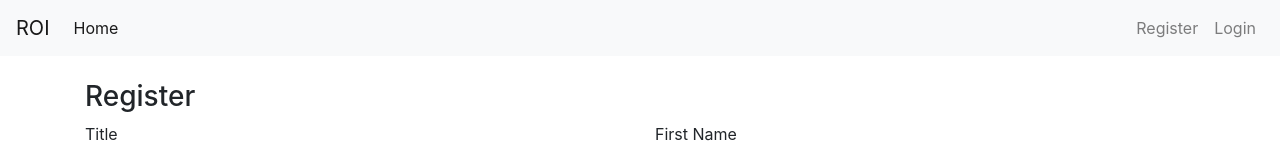
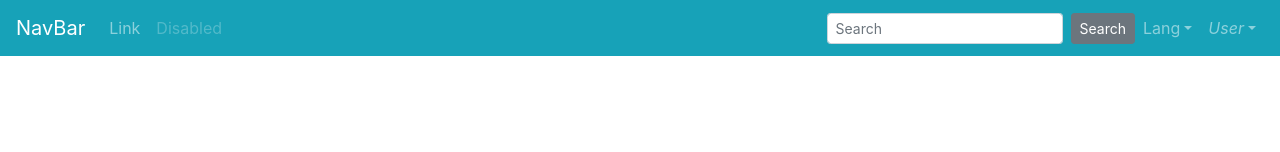
Before and after one commit to ghaffaru/training-roi, a Vue app: page / in a window 1280 px wide. Shown: the top 152 px of the page. Built offline with nearby package versions, Linux system fonts and the light colour scheme.

Commit message:
switch to bootstrap vue

```diff
--- a/package.json
+++ b/package.json
@@ -8,10 +8,12 @@
   },
   "dependencies": {
     "@popperjs/core": "^2.4.4",
+    "bootstrap-vue": "^2.17.3",
     "core-js": "^3.6.5",
-    "vue": "^2.6.11",
+    "vue": "^2.6.12",
     "vue-router": "^3.2.0",
     "vuejs-datepicker": "^1.6.2",
+    "vuelidate": "^0.7.5",
     "vuex": "^3.4.0"
   },
   "devDependencies": {
@@ -19,7 +21,7 @@
     "@vue/cli-plugin-router": "~4.5.0",
     "@vue/cli-plugin-vuex": "~4.5.0",
     "@vue/cli-service": "~4.5.0",
-    "bootstrap": "^4.0.0-beta",
+    "bootstrap": "^4.5.2",
     "jquery": "^3.5.1",
     "popper.js": "^1.16.1",
     "vue-template-compiler": "^2.6.11"
--- a/src/components/Navbar.vue
+++ b/src/components/Navbar.vue
@@ -1,7 +1,7 @@
 <template>
   <div>
-      <nav class="navbar navbar-expand-lg navbar-light bg-light">
-  <a class="navbar-brand" href="/">ROI</a>
+      <!-- <nav class="navbar navbar-expand-lg navbar-light bg-light">
+  <router-link class="navbar-brand" to="/">ROI</router-link>
   <button class="navbar-toggler" type="button" data-toggle="collapse" data-target="#navbarText" aria-controls="navbarText" aria-expanded="false" aria-label="Toggle navigation">
     <span class="navbar-toggler-icon"></span>
   </button>
@@ -14,16 +14,53 @@
     </ul>
     <ul class="navbar-nav">
         <li class="nav-item">
-            <a href="/register" class="nav-link">Register</a>
+            <router-link to="/register" class="nav-link">Register</router-link>
         </li>
         <span>   </span>
         <li class="nav-item">
-            <a href="/register" class="nav-link">Login</a>
+            <router-link to="/login" class="nav-link">Login</router-link>
         </li>
     </ul>
 
   </div>
-</nav>
+</nav> -->
+
+<b-navbar toggleable="lg" type="dark" variant="info">
+    <b-navbar-brand href="#">NavBar</b-navbar-brand>
+
+    <b-navbar-toggle target="nav-collapse"></b-navbar-toggle>
+
+    <b-collapse id="nav-collapse" is-nav>
+      <b-navbar-nav>
+        <b-nav-item href="#">Link</b-nav-item>
+        <b-nav-item href="#" disabled>Disabled</b-nav-item>
+      </b-navbar-nav>
+
+      <!-- Right aligned nav items -->
+      <b-navbar-nav class="ml-auto">
+        <b-nav-form>
+          <b-form-input size="sm" class="mr-sm-2" placeholder="Search"></b-form-input>
+          <b-button size="sm" class="my-2 my-sm-0" type="submit">Search</b-button>
+        </b-nav-form>
+
+        <b-nav-item-dropdown text="Lang" right>
+          <b-dropdown-item href="#">EN</b-dropdown-item>
+          <b-dropdown-item href="#">ES</b-dropdown-item>
+          <b-dropdown-item href="#">RU</b-dropdown-item>
+          <b-dropdown-item href="#">FA</b-dropdown-item>
+        </b-nav-item-dropdown>
+
+        <b-nav-item-dropdown right>
+          <!-- Using 'button-content' slot -->
+          <template v-slot:button-content>
+            <em>User</em>
+          </template>
+          <b-dropdown-item href="#">Profile</b-dropdown-item>
+          <b-dropdown-item href="#">Sign Out</b-dropdown-item>
+        </b-nav-item-dropdown>
+      </b-navbar-nav>
+    </b-collapse>
+  </b-navbar>
   </div>
 </template>
 
--- a/src/router/index.js
+++ b/src/router/index.js
@@ -1,7 +1,8 @@
 import Vue from 'vue'
 import VueRouter from 'vue-router'
 import Home from '../views/Home.vue'
-
+import Login from '../views/Login.vue'
+import Register from '../views/Register.vue'
 Vue.use(VueRouter)
 
 const routes = [
@@ -17,6 +18,17 @@ const routes = [
     // this generates a separate chunk (about.[hash].js) for this route
     // which is lazy-loaded when the route is visited.
     component: () => import(/* webpackChunkName: "about" */ '../views/About.vue')
+  },
+  {
+    path: '/login',
+    name: 'Login',
+    component: Login
+  },
+  {
+    path: '/register',
+    name: 'Register',
+    component: Register
+
   }
 ]
 
--- a/src/views/Home.vue
+++ b/src/views/Home.vue
@@ -1,6 +1,6 @@
 <template>
   <div class="home">
-    <Navbar />
+
     <Register />
   </div>
 </template>
--- /dev/null
+++ b/src/views/Login.vue
@@ -0,0 +1,89 @@
+<template>
+  <div>
+    <Navbar />
+    <!-- <div class="container">
+      <br />
+      <h3 style="text-align:center">Login</h3>
+      <form @submit.prevent="login">
+        <div class="row">
+          <div class="col-md-2"></div>
+          <div class="col-md-8">
+            <div class="form-group">
+              <label for="email">Email</label>
+              <input type="email" class="form-control" id="email" v-model="email" />
+                <span v-if="$v.email.required">Email field is required</span>
+            </div>
+          </div>
+          <div class="col-md-2"></div>
+        </div>
+
+        <div class="row">
+          <div class="col-md-2"></div>
+          <div class="col-md-8">
+            <div class="form-group">
+              <label for="password">Password</label>
+              <input type="password" class="form-control" v-model="password" id="password" />
+            </div>
+          </div>
+          <div class="col-md-2"></div>
+        </div>
+
+        <div class="row">
+          <div class="col-md-2"></div>
+          <div class="col-md-8">
+            <button type="submit" class="btn btn-primary btn-block">
+              Login
+            </button>
+          </div>
+          <div class="col-md-2"></div>
+        </div>
+        <br />
+        <div class="row">
+          <div class="col-md-2"></div>
+          <div class="col-md-8">
+            <router-link to="/">
+              Forgot password ?
+            </router-link>
+          </div>
+          <div class="col-md-2"></div>
+        </div>
+      </form>
+    </div> -->
+  </div>
+</template>
+
+<script>
+import Navbar from "../components/Navbar";
+import Vuelidate from 'vuelidate'
+import { required } from 'vuelidate/lib/validators'
+
+export default {
+  components: {
+    Navbar,
+  },
+
+  data() {
+      return {
+          email: '',
+          password: ''
+      }
+  },
+
+  validations: {
+      email: {
+          required
+      },
+      password: {
+          required
+      }
+  },
+
+  methods: {
+      login() {
+         console.log($v);
+      }
+  }
+};
+</script>
+
+<style></style>
--- a/src/views/Register.vue
+++ b/src/views/Register.vue
@@ -1,5 +1,7 @@
 <template>
-  <div class="container">
+  <div>
+    <Navbar />
+    <!-- <div class="container">
       <br />
       <h3>Register</h3>
       <form action="">
@@ -25,7 +27,6 @@
             <div class="form-group">
               <label for="department">Department</label>
               <select class="form-control">
-
                 <option value="1">One</option>
                 <option value="2">Two</option>
                 <option value="3">Three</option>
@@ -52,7 +53,6 @@
             <div class="form-group">
               <label for="company">Company</label>
               <select class="form-control">
-
                 <option value="1">One</option>
                 <option value="2">Two</option>
                 <option value="3">Three</option>
@@ -62,7 +62,6 @@
             <div class="form-group">
               <label for="role">Role</label>
               <select class="form-control">
-
                 <option value="1">One</option>
                 <option value="2">Two</option>
                 <option value="3">Three</option>
@@ -74,20 +73,24 @@
         <div class="row">
           <div class="col-md-4"></div>
           <div class="col-md-4">
-              <button type="button" class="btn btn-primary btn-block">Register</button>
+            <button type="button" class="btn btn-primary btn-block">
+              Register
+            </button>
           </div>
           <div class="col-md-4"></div>
         </div>
-
       </form>
+    </div> -->
   </div>
 </template>
 
 <script>
 import Datepicker from "vuejs-datepicker";
+import Navbar from "../components/Navbar";
 export default {
   components: {
     Datepicker,
+    Navbar,
   },
 };
 </script>
```
Also changed, not shown: src/main.js (+9 -1 lines), 1 other file (tests, documents, lock files or other folders). Lines whose indentation alone changed are shown as unchanged.
